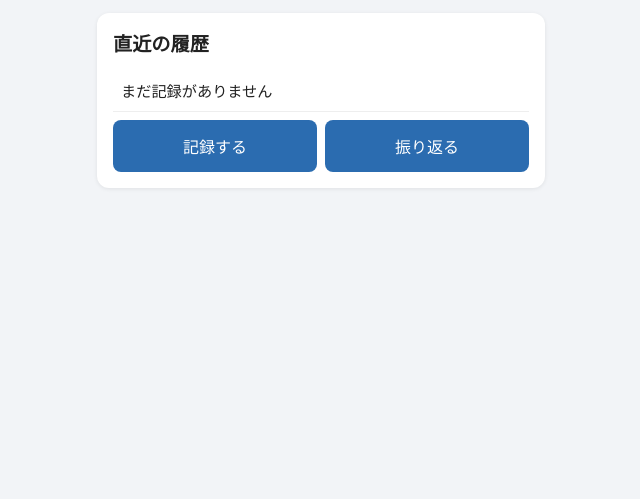
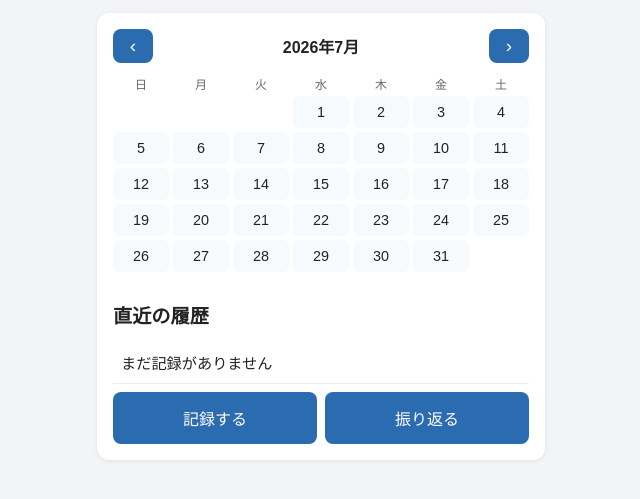
Before and after one commit to Kaitomatsumoto04/workout-log, a plain HTML site: page index.html in a window 1280 px wide. Shown: the part 73-572 px from the top of the page, without its empty margins (319-959 px from the left). Drawn offline with nearby package versions, Linux system fonts and the light colour scheme.

Commit message:
月カレンダーを表示

```diff
--- a/index.html
+++ b/index.html
@@ -18,6 +18,18 @@
 
     <!-- ① ホーム画面：直近の履歴＋各画面へのボタン -->
     <section id="screen-home" class="screen active">
+      <!-- 月カレンダー -->
+      <div class="calendar-header">
+        <button id="prev-month" class="nav-button">‹</button>
+        <span id="calendar-title"></span>
+        <button id="next-month" class="nav-button">›</button>
+      </div>
+      <div class="calendar-weekdays">
+        <span>日</span><span>月</span><span>火</span><span>水</span>
+        <span>木</span><span>金</span><span>土</span>
+      </div>
+      <div id="calendar-days" class="calendar-days"></div>
+      <div id="day-detail" class="day-detail"></div>
       <h2>直近の履歴</h2>
       <ul id="history-list">
         <!-- ここに記録がJSで差し込まれる（今は見本を仮置き） -->
--- a/script.js
+++ b/script.js
@@ -221,6 +221,7 @@ document.getElementById("save-record").addEventListener("click", function () {
   records.push(record);
   saveRecords();
   renderHistory();
+  renderCalendar();
 
   alert("記録しました");
   showScreen("screen-home"); // ホームに戻って履歴を確認
@@ -335,3 +336,116 @@ document.getElementById("show-graph").addEventListener("click", function () {
     }
   });
 });
+// ===== 月カレンダー =====
+
+// 今表示している年月（最初は今月）
+let currentYear = new Date().getFullYear();
+let currentMonth = new Date().getMonth(); // 0=1月, 11=12月
+
+// 日付を "YYYY-MM-DD" の形の文字列にする関数
+// （記録データの date と同じ形にそろえるため）
+function formatDate(year, month, day) {
+  const m = String(month + 1).padStart(2, "0"); // 月は0始まりなので+1、2桁に
+  const d = String(day).padStart(2, "0");
+  return year + "-" + m + "-" + d;
+}
+
+// カレンダーを描く関数
+function renderCalendar() {
+  const title = document.getElementById("calendar-title");
+  const daysArea = document.getElementById("calendar-days");
+
+  // 見出し（例：2026年7月）
+  title.textContent = currentYear + "年" + (currentMonth + 1) + "月";
+
+  // その月の日数（翌月の0日目＝今月の最終日）
+  const lastDay = new Date(currentYear, currentMonth + 1, 0).getDate();
+  // その月の1日の曜日（0=日曜）
+  const firstWeekday = new Date(currentYear, currentMonth, 1).getDay();
+
+  daysArea.innerHTML = "";
+
+  // 1日の前に空白マスを入れる（曜日をそろえるため）
+  for (let i = 0; i < firstWeekday; i++) {
+    const empty = document.createElement("div");
+    empty.className = "day empty";
+    daysArea.appendChild(empty);
+  }
+
+  // 1日から最終日までマスを作る
+  for (let day = 1; day <= lastDay; day++) {
+    const dateStr = formatDate(currentYear, currentMonth, day);
+
+    const cell = document.createElement("div");
+    cell.className = "day";
+    cell.textContent = day;
+
+    // その日に記録があるか調べる（1件でもあれば true）
+    const hasRecord = records.some(function (r) {
+      return r.date === dateStr;
+    });
+    if (hasRecord) {
+      cell.classList.add("has-record");
+    }
+
+    // マスをタップしたらその日の記録を表示
+    cell.addEventListener("click", function () {
+      showDayDetail(dateStr, cell);
+    });
+
+    daysArea.appendChild(cell);
+  }
+}
+
+// 選んだ日の記録を下に表示する関数
+function showDayDetail(dateStr, cell) {
+  // 選択中の枠線をいったん全部外して、押されたマスだけに付ける
+  document.querySelectorAll("#calendar-days .day").forEach(function (d) {
+    d.classList.remove("selected");
+  });
+  cell.classList.add("selected");
+
+  const detail = document.getElementById("day-detail");
+  const dayRecords = records.filter(function (r) {
+    return r.date === dateStr;
+  });
+
+  if (dayRecords.length === 0) {
+    detail.textContent = dateStr + "：記録なし";
+    return;
+  }
+
+  // その日の記録を文章にする
+  let text = dateStr + "\n";
+  dayRecords.forEach(function (r) {
+    const setsText = r.sets.map(function (s) {
+      return s.weight + "kg×" + s.reps;
+    }).join(", ");
+    text += "・" + r.part + " " + r.exercise + " " + setsText + "\n";
+  });
+
+  detail.textContent = text;
+  detail.style.whiteSpace = "pre-line"; // 改行を反映させる
+}
+
+// 前月・翌月ボタン
+document.getElementById("prev-month").addEventListener("click", function () {
+  currentMonth = currentMonth - 1;
+  if (currentMonth < 0) {       // 1月から戻ったら前年の12月へ
+    currentMonth = 11;
+    currentYear = currentYear - 1;
+  }
+  renderCalendar();
+});
+
+document.getElementById("next-month").addEventListener("click", function () {
+  currentMonth = currentMonth + 1;
+  if (currentMonth > 11) {      // 12月から進んだら翌年の1月へ
+    currentMonth = 0;
+    currentYear = currentYear + 1;
+  }
+  renderCalendar();
+});
+
+// 起動時に描画
+renderCalendar();
--- a/style.css
+++ b/style.css
@@ -124,3 +124,60 @@ button:active { opacity: 0.8; }
   font-size: 0.85rem;
   background: #e53e3e;
 }
+/* ===== カレンダー ===== */
+.calendar-header {
+  display: flex;
+  justify-content: space-between;
+  align-items: center;
+  margin-bottom: 8px;
+  font-weight: bold;
+}
+/* 前月・翌月ボタンは小さく */
+.nav-button {
+  width: 40px;
+  margin-top: 0;
+  padding: 6px;
+  font-size: 1.2rem;
+}
+/* 曜日見出しと日付マスを同じ7列グリッドに */
+.calendar-weekdays,
+.calendar-days {
+  display: grid;
+  grid-template-columns: repeat(7, 1fr);
+  gap: 4px;
+  text-align: center;
+}
+.calendar-weekdays span {
+  font-size: 0.75rem;
+  color: #666;
+  padding: 4px 0;
+}
+/* 日付1マス */
+.calendar-days .day {
+  padding: 8px 0;
+  font-size: 0.9rem;
+  border-radius: 6px;
+  background: #f7fafc;
+  cursor: pointer;
+}
+/* 記録がある日は色を付ける */
+.calendar-days .day.has-record {
+  background: #2b6cb0;
+  color: #fff;
+  font-weight: bold;
+}
+/* 選択中の日 */
+.calendar-days .day.selected {
+  outline: 2px solid #e53e3e;
+}
+/* 空白マス（前月分の埋め合わせ） */
+.calendar-days .empty {
+  background: transparent;
+  cursor: default;
+}
+/* 選んだ日の記録表示エリア */
+.day-detail {
+  margin-top: 12px;
+  font-size: 0.9rem;
+  min-height: 1.2em;
+}
```
